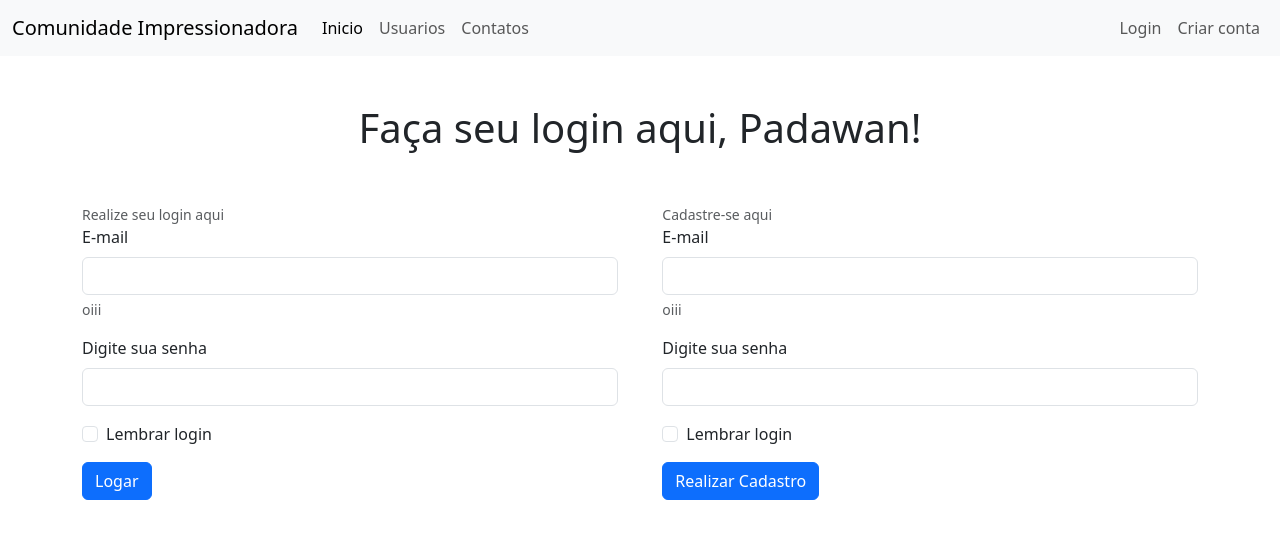
After one commit to WederBorges/Projeto_comunidade, a Flask app: page /login in a window 1280 px wide. The commit adds this page. Shown: the top 539 px of the page. Run offline with Flask 3, Linux system fonts and the light colour scheme.

Commit message:
Pagina Login e formulários criados

```diff
--- a/app.py
+++ b/app.py
@@ -1,5 +1,5 @@
 import time
-from flask import Flask, render_template
+from flask import Flask, render_template, url_for
 
 
 app = Flask(__name__)
@@ -14,5 +14,13 @@ def users():
 
     return render_template('usuarios.html', lista_usuarios=lista_usuarios)
 
+@app.route('/contato')
+def contato():
+    return render_template('contato.html')
+
+@app.route('/login', methods=['GET', 'POST'])
+def login():
+    return render_template('login.html')
+
 if __name__ == "__main__":
     app.run(debug=True) #Nunca usar isso em prod
--- a/templates/base.html
+++ b/templates/base.html
@@ -4,7 +4,7 @@
 
     <meta charset="UTF-8">
     <meta name="viewport" content="width=device-width, initial-scale=1.0">
-    <title>Comuninade</title>
+    <title>Comuninade Impressionadora</title>
     <link href="https://cdn.jsdelivr.net/npm/bootstrap@5.3.8/dist/css/bootstrap.min.css" rel="stylesheet" integrity="sha384-sRIl4kxILFvY47J16cr9ZwB07vP4J8+LH7qKQnuqkuIAvNWLzeN8tE5YBujZqJLB" crossorigin="anonymous">
 
     {% block head %}
--- a/templates/home.html
+++ b/templates/home.html
@@ -1,9 +1,11 @@
 {% extends 'base.html' %}
 
 {% block body %}
+
 <body>
   <div class="container">
     <h1>Hello World</h1>
   </div>
 </body>
+
 {% endblock %}
--- /dev/null
+++ b/templates/login.html
@@ -0,0 +1,53 @@
+{% extends 'home.html' %}
+
+{% block body %}
+
+<div class="container mt-5">
+  <h1 class="text-center">Faça seu login aqui, Padawan!</h1>
+
+  <div class="d-flex justify-content-between mt-5">
+    <!-- FORM LOGIN -->
+    <div style="width: 48%;">
+      <form>
+        <div class="mb-3">
+          <div class="form-text">Realize seu login aqui</div>
+          <label for="emailLogin" class="form-label">E-mail</label>
+          <input type="email" class="form-control" id="emailLogin">
+          <div class="form-text">oiii</div>
+        </div>
+        <div class="mb-3">
+          <label for="senhaLogin" class="form-label">Digite sua senha</label>
+          <input type="password" class="form-control" id="senhaLogin">
+        </div>
+        <div class="form-check mb-3">
+          <input type="checkbox" class="form-check-input" id="lembrarLogin">
+          <label class="form-check-label" for="lembrarLogin">Lembrar login</label>
+        </div>
+        <button type="submit" class="btn btn-primary">Logar</button>
+      </form>
+    </div>
+
+    <!-- FORM CADASTRO -->
+    <div style="width: 48%;">
+      <form>
+        <div class="mb-3">
+          <div class="form-text">Cadastre-se aqui</div>
+          <label for="emailCadastro" class="form-label">E-mail</label>
+          <input type="email" class="form-control" id="emailCadastro">
+          <div class="form-text">oiii</div>
+        </div>
+        <div class="mb-3">
+          <label for="senhaCadastro" class="form-label">Digite sua senha</label>
+          <input type="password" class="form-control" id="senhaCadastro">
+        </div>
+        <div class="form-check mb-3">
+          <input type="checkbox" class="form-check-input" id="lembrarCadastro">
+          <label class="form-check-label" for="lembrarCadastro">Lembrar login</label>
+        </div>
+        <button type="submit" class="btn btn-primary">Realizar Cadastro</button>
+      </form>
+    </div>
+  </div>
+</div>
+
+{% endblock %}
--- a/templates/nav_bar.html
+++ b/templates/nav_bar.html
@@ -4,21 +4,21 @@
     <div class="collapse navbar-collapse" id="navbarSupportedContent">
       <ul class="navbar-nav me-auto mb-2 mb-lg-0">
         <li class="nav-item">
-          <a class="nav-link active" aria-current="page" href="/">Inicio</a>
+          <a class="nav-link active" aria-current="page" href="{{ url_for('home') }}">Inicio</a>
         </li>
         <li class="nav-item">
-          <a class="nav-link" href="/usuarios">Usuarios</a>
+          <a class="nav-link" href="{{ url_for('users') }}">Usuarios</a>
         </li>
         <li class="nav-item">
-          <a class="nav-link" href="#">Contatos</a>
+          <a class="nav-link" href="{{ url_for ('contato') }}">Contatos</a>
         </li>
       </ul>
       <ul class="navbar-nav d-flex">
         <li class="nav-item">
-          <a class="nav-link" href="#">Login</a>
+          <a class="nav-link" href="{{ url_for('login') }}">Login</a>
         </li>
         <li class="nav-item">
-          <a class="nav-link" href="#">Criar conta</a>
+          <a class="nav-link" href="{{ url_for('login') }}">Criar conta</a>
         </li>
       </ul>
     </div>
```
Also changed, not shown: templates/contato.html (added, +10 -0 lines), templates/index.html (deleted).
